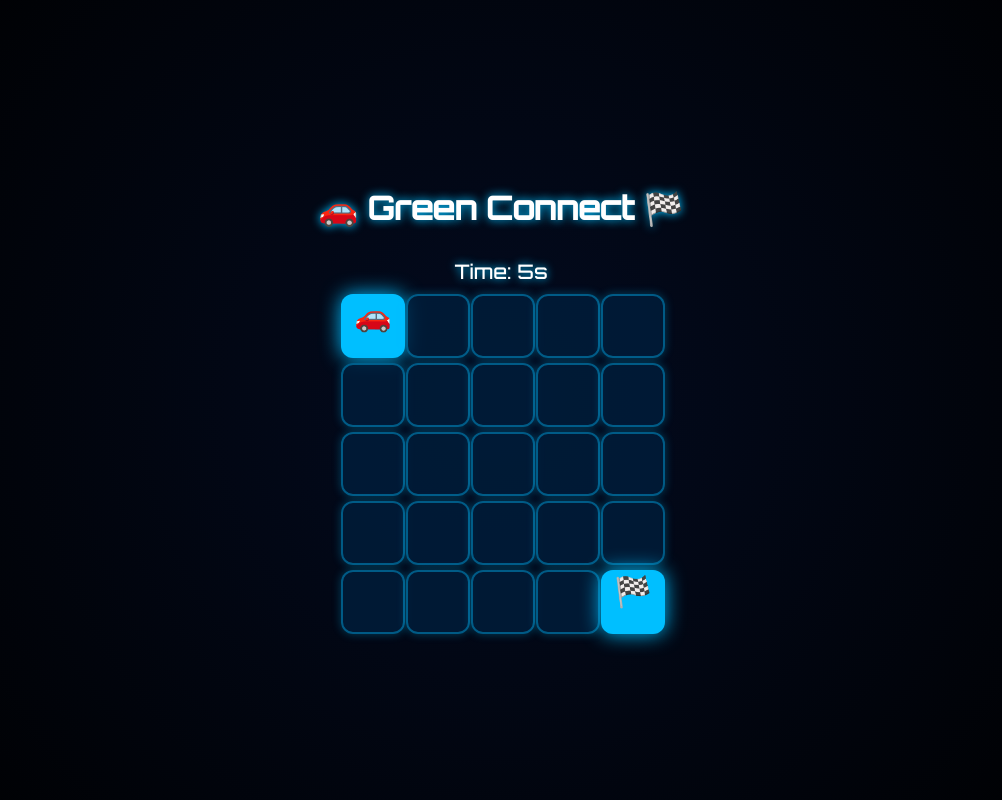
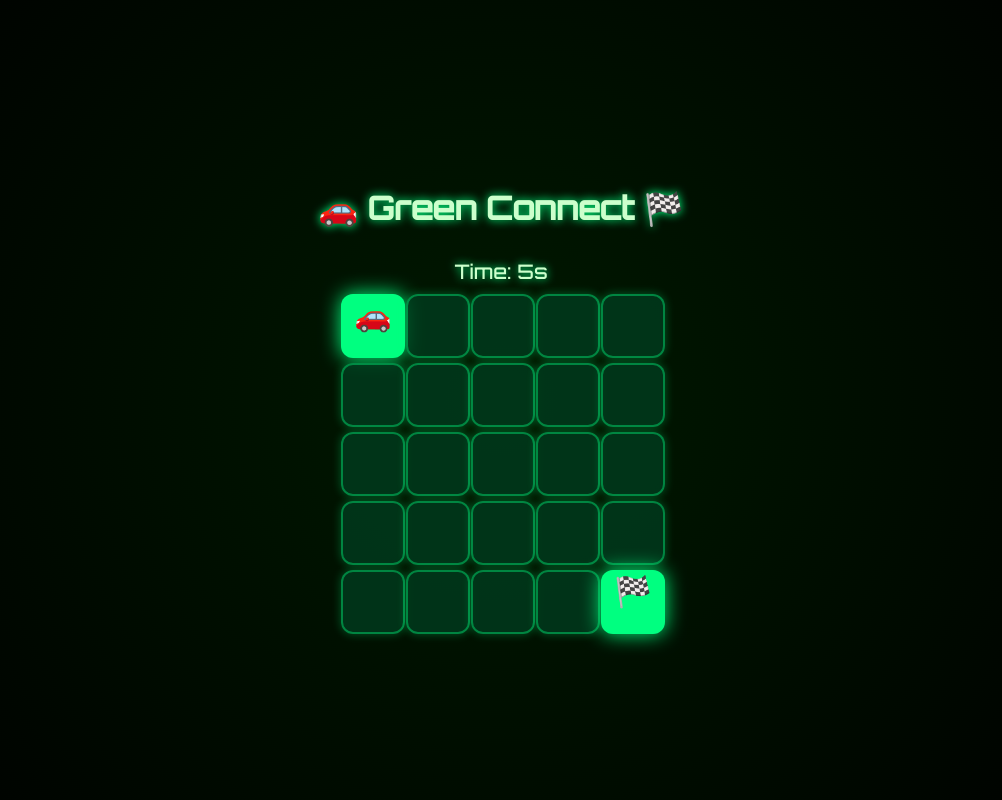
Before and after one commit to lisabihah01/abang-kakarot-game, a plain HTML site: page index.html in a window 1280 px wide. Shown: the whole page, without its empty margins (139-1141 px from the left). Drawn offline with Linux system fonts and the light colour scheme.

Commit message:
Update style.css

```diff
--- a/style.css
+++ b/style.css
@@ -1,14 +1,14 @@
 body {
   margin: 0;
-  background: radial-gradient(circle at center, #030b20, #000);
+  background: radial-gradient(circle at center, #001a00, #000);
   overflow: hidden;
   font-family: 'Orbitron', sans-serif;
-  color: white;
+  color: #ccffcc;
   text-align: center;
 }
 
 h1 {
-  text-shadow: 0 0 10px #00bfff;
+  text-shadow: 0 0 10px #00ff80;
 }
 
 #game-container {
@@ -24,40 +24,35 @@ h1 {
   grid-template-columns: repeat(5, 60px);
   grid-gap: 5px;
   margin-top: 10px;
+  position: relative;
 }
 
 .cell {
   width: 60px;
   height: 60px;
-  border: 2px solid rgba(0, 191, 255, 0.4);
+  border: 2px solid rgba(0, 255, 128, 0.4);
   border-radius: 12px;
-  background: rgba(0, 30, 60, 0.8);
-  box-shadow: 0 0 10px rgba(0, 191, 255, 0.3);
+  background: rgba(0, 60, 30, 0.8);
+  box-shadow: 0 0 10px rgba(0, 255, 128, 0.3);
   transition: all 0.2s;
 }
 
 .cell.active {
-  background: rgba(0, 191, 255, 0.8);
-  box-shadow: 0 0 20px #00bfff;
+  background: rgba(0, 255, 128, 0.8);
+  box-shadow: 0 0 20px #00ff80;
 }
 
-.cell.start {
-  background: #00bfff;
-  box-shadow: 0 0 20px #00bfff;
-  font-size: 30px;
-}
-
-.cell.end {
-  background: #00bfff;
-  box-shadow: 0 0 20px #00bfff;
+.cell.start, .cell.end {
+  background: #00ff80;
+  box-shadow: 0 0 20px #00ff80;
   font-size: 30px;
 }
 
 .line {
   position: absolute;
   height: 6px;
-  background: #00bfff;
-  box-shadow: 0 0 15px #00bfff;
+  background: #00ff80;
+  box-shadow: 0 0 15px #00ff80;
   border-radius: 5px;
   transform-origin: left center;
   z-index: 0;
@@ -66,14 +61,14 @@ h1 {
 #timer {
   font-size: 20px;
   margin-top: 10px;
-  text-shadow: 0 0 8px #00bfff;
+  text-shadow: 0 0 8px #00ff80;
 }
 
 #win-message {
   display: none;
   font-size: 30px;
-  color: #00ffff;
-  text-shadow: 0 0 20px #00ffff;
+  color: #00ff99;
+  text-shadow: 0 0 20px #00ff99;
   animation: fadeIn 1s ease-in-out;
 }
 
```
